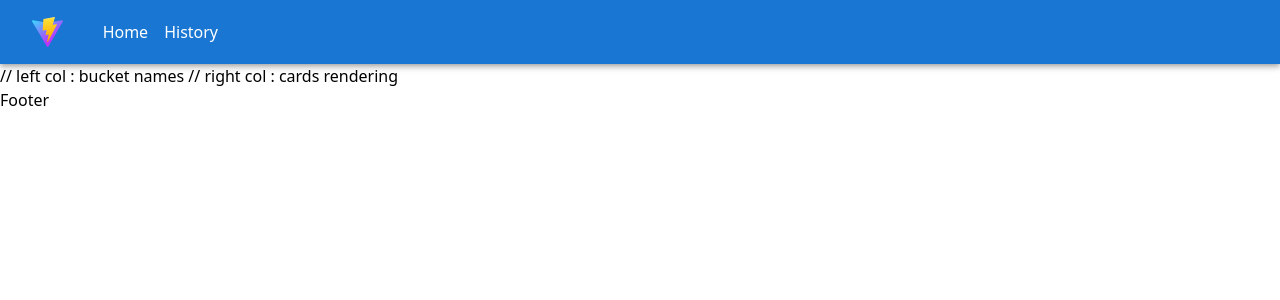
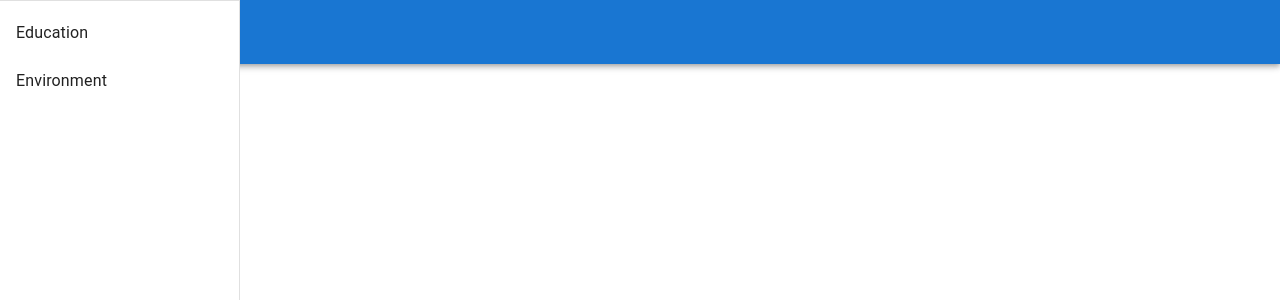
Before and after one commit to Sudhanva-Nadiger/My-App, a React (Vite) app: page / in a window 1280 px wide. Shown: the top 300 px of the page. Built offline with nearby package versions, Linux system fonts and the light colour scheme.

Commit message:
added some comps

```diff
--- a/package.json
+++ b/package.json
@@ -11,6 +11,7 @@
   "dependencies": {
     "@emotion/react": "^11.10.5",
     "@emotion/styled": "^11.10.5",
+    "@mui/icons-material": "^5.11.0",
     "@mui/material": "^5.11.3",
     "@reduxjs/toolkit": "^1.9.1",
     "react": "^18.2.0",
--- a/src/components/BucketView.jsx
+++ b/src/components/BucketView.jsx
@@ -1,11 +1,12 @@
-import React from 'react'
+import React, { useState } from 'react'
+import Cards from './Cards'
+import Drawer from './Drawer'
 
 const BucketView = () => {
+
   return (
     <div>
-        // left col : bucket names
-
-        // right col : cards rendering
+        <Drawer/>
     </div>
   )
 }
--- a/src/components/Card.jsx
+++ b/src/components/Card.jsx
@@ -1,12 +1,51 @@
-import React from 'react'
+import * as React from 'react';
+import Card from '@mui/material/Card';
+import CardActions from '@mui/material/CardActions';
+import CardContent from '@mui/material/CardContent';
+import EditIcon from '@mui/icons-material/Edit';
+import DeleteIcon from '@mui/icons-material/Delete';
+import Button from '@mui/material/Button';
+import Typography from '@mui/material/Typography';
+import { width } from '@mui/system';
 
-const Card = () => {
+export default function CardComp({title, link}) {
   return (
-    <div>
-        //name
-        //link
-    </div>
-  )
+    <Card style={{marginLeft:"10px"}} sx={{ maxWidth: 250 }}>
+      <CardContent>
+        <Typography gutterBottom variant="h5" component="div">
+          {title}
+        </Typography>
+        <Typography variant="body2" color="text.secondary">
+          {link}
+        </Typography>
+      </CardContent>
+
+      <CardActions style={{
+        display:"flex",
+        alignItems : "flex-end",
+        justifyContent: "center",
+      }} >
+        <Button size="small">Watch</Button>
+        <Button size="small"> <EditIcon /></Button>
+        <Button size="small"> <DeleteIcon /> </Button>
+      </CardActions>
+    </Card>
+  );
 }
 
-export default Card
+
+
+
+
+// import React from 'react'
+
+// const Card = ({title, link}) => {
+//   return (
+//     <div>
+//         <h2>{title}</h2>
+//         <p>{link}</p>
+//     </div>
+//   )
+// }
+
+// export default Card
--- /dev/null
+++ b/src/components/Cards.jsx
@@ -0,0 +1,19 @@
+import React from 'react'
+import Card from './Card'
+
+const Cards = ({cards}) => {
+
+  return (
+    <div className=''>
+        {
+           cards.map((card)=>{
+                return (
+                    <Card key={card.link} title={card.title} link={card.link} />
+                )
+           })
+        }
+    </div>
+  )
+}
+
+export default Cards
--- /dev/null
+++ b/src/components/Drawer.jsx
@@ -0,0 +1,101 @@
+import * as React from 'react';
+import Box from '@mui/material/Box';
+import CssBaseline from '@mui/material/CssBaseline';
+import Divider from '@mui/material/Divider';
+import Drawer from '@mui/material/Drawer';
+import List from '@mui/material/List';
+import ListItem from '@mui/material/ListItem';
+import ListItemButton from '@mui/material/ListItemButton';
+import ListItemText from '@mui/material/ListItemText';
+
+import { useSelector } from 'react-redux';
+import { allBuckets } from '../features/bucketSlice';
+import Cards from './Cards'
+
+const drawerWidth = 240;
+
+function ResponsiveDrawer() {
+  const [mobileOpen, setMobileOpen] = React.useState(false);
+  const [cards, setCards] = React.useState([]);
+  const [active, setActive] = React.useState("");
+  const buckets = useSelector(allBuckets)
+
+
+  const handleDrawerToggle = () => {
+    setMobileOpen(!mobileOpen);
+  };
+
+  const drawer = (
+    <div>
+      <Divider />
+      <List>
+        {buckets.map((bucket) => {
+          const bgColor = active === bucket.id ? "#2196f3":"";
+          return (
+            <ListItem style={{
+              backgroundColor: `${bgColor}`
+            }}
+            key={bucket.id} disablePadding>
+              <ListItemButton onClick={() => {
+                setCards(bucket.cards);
+                setActive(bucket.id)
+              } } >
+                <ListItemText primary={bucket.name} />
+              </ListItemButton>
+            </ListItem>
+          )
+        })}
+      </List>
+    </div>
+  );
+
+  return (
+    <div className="flex">
+      <Box sx={{ display: 'flex' }}>
+        <CssBaseline />
+
+        <Box
+          component="nav"
+          sx={{ width: { sm: drawerWidth }, flexShrink: { sm: 0 } }}
+          aria-label="mailbox folders"
+        >
+          {/* The implementation can be swapped with js to avoid SEO duplication of links. */}
+          <Drawer
+            variant="temporary"
+            open={mobileOpen}
+            onClose={handleDrawerToggle}
+            ModalProps={{
+              keepMounted: true, // Better open performance on mobile.
+            }}
+            sx={{
+              display: { xs: 'block', sm: 'none' },
+              '& .MuiDrawer-paper': { boxSizing: 'border-box', width: drawerWidth },
+            }}
+          >
+            {drawer}
+          </Drawer>
+          <Drawer
+            variant="permanent"
+            sx={{
+              display: { xs: 'none', sm: 'block' },
+              '& .MuiDrawer-paper': { boxSizing: 'border-box', width: drawerWidth },
+            }}
+            open
+          >
+            {drawer}
+          </Drawer>
+        </Box>
+      </Box>
+      <div style={{
+        position: "relative",
+        left:`${drawerWidth}px`
+      }} >
+        {
+          <Cards cards={cards} />
+        }
+      </div>
+    </div>
+  );
+}
+
+export default ResponsiveDrawer;
--- a/src/features/bucketSlice.js
+++ b/src/features/bucketSlice.js
@@ -1,7 +1,29 @@
 import { createSlice, nanoid, } from '@reduxjs/toolkit'
 
 const initialState = {
-    buckets: [],
+    buckets: [
+        {
+            id: nanoid(),
+            name: "Education",
+            cards: [
+                {
+                    title: "card1",
+                    link: "link"
+                }
+            ]
+        },
+        {
+            id: nanoid(),
+            name: "Environment",
+            cards: [
+                {
+                    title: "card2",
+                    link: "linkkejb"
+                }
+            ]
+        },
+
+    ],
 }
 
 export const bucketSlice = createSlice({
```
Also changed, not shown: 1 other file (tests, documents, lock files or other folders).
